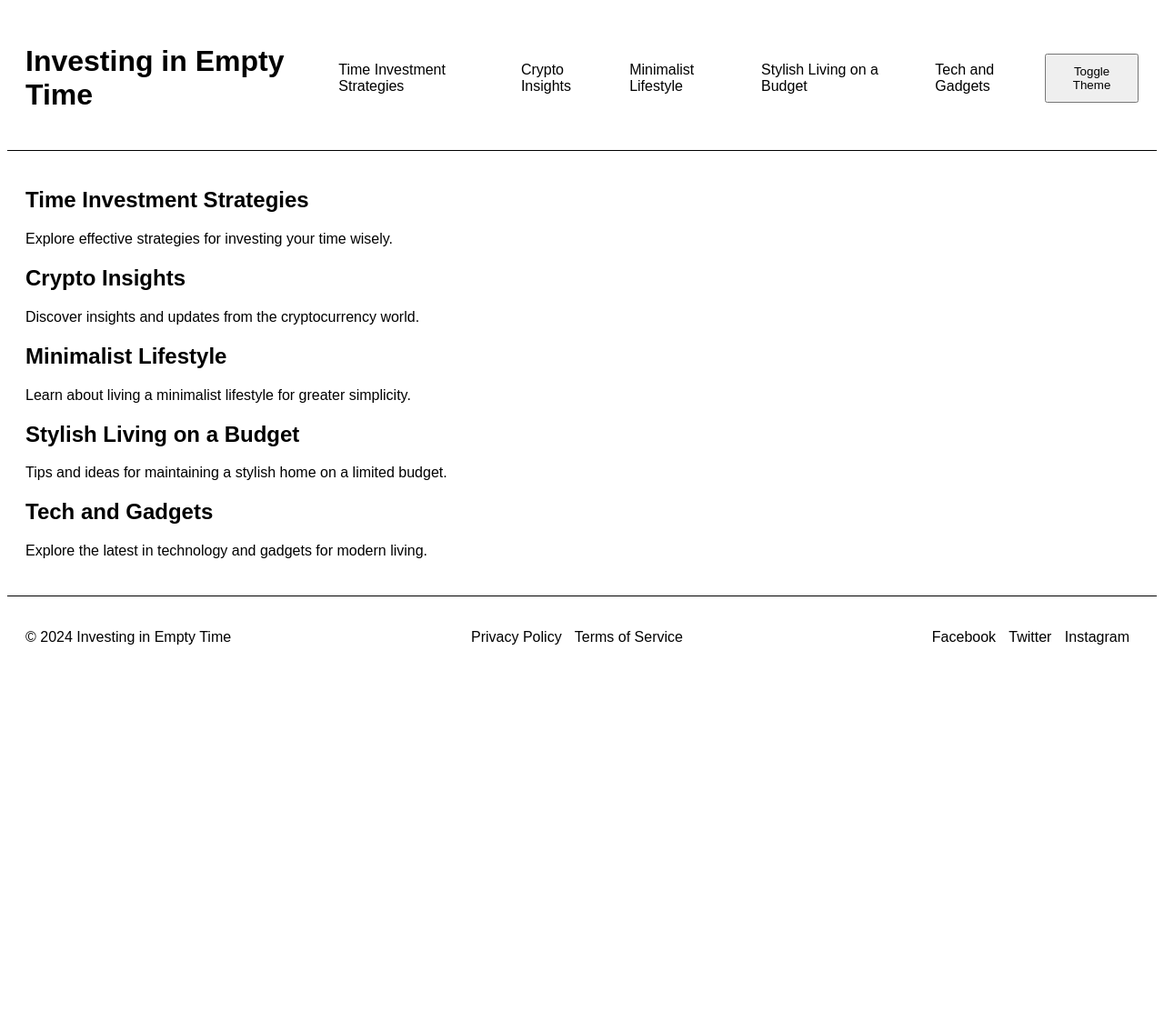
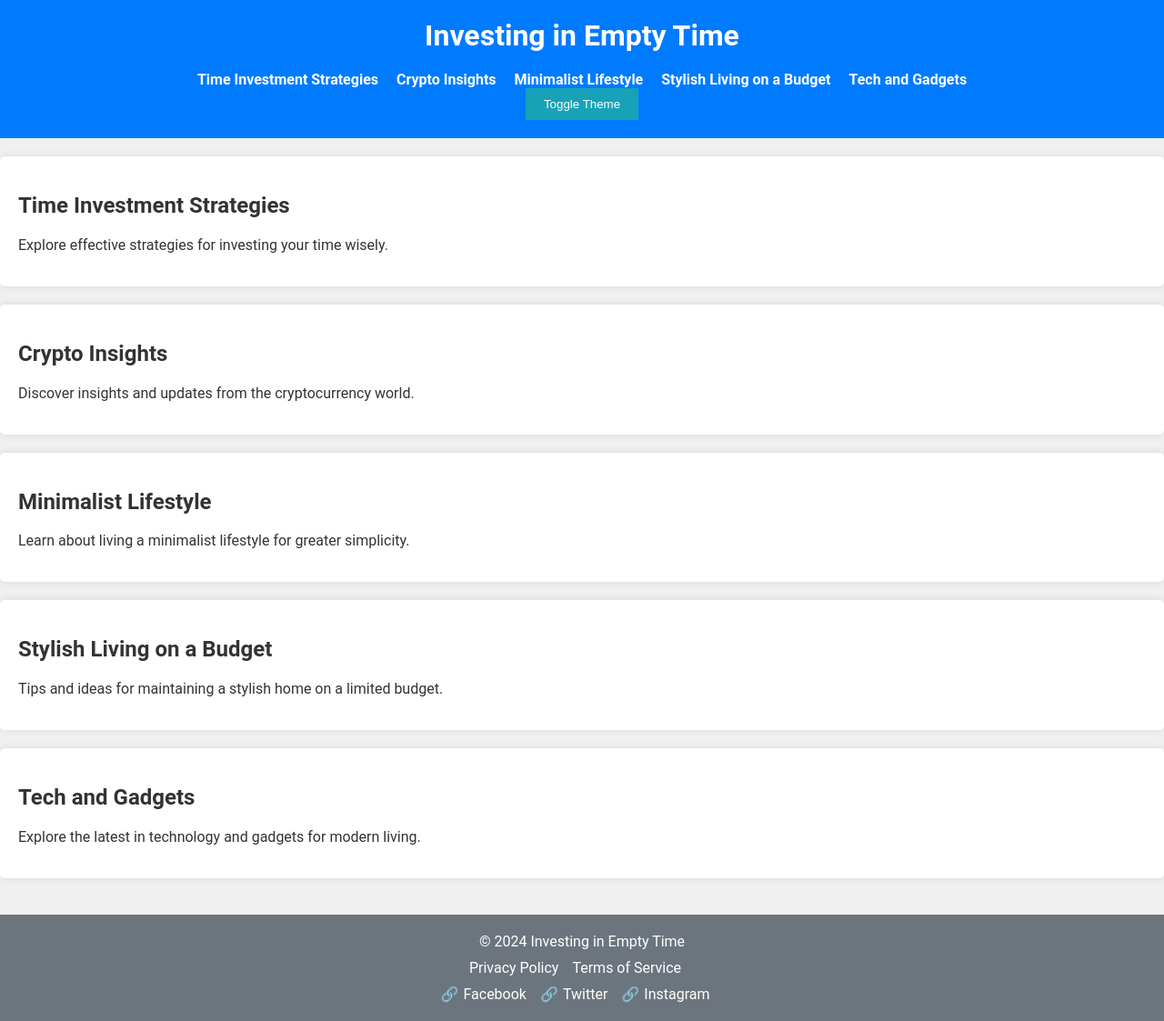
Before and after one commit to april19833/The-Empty-Time-Investor, a PHP site: page / in a window 1280 px wide. Shown: the whole page at 91% size. Before the commit the page ends 709 px from the top, so only its background shows below. Run offline with PHP 8.4, Linux system fonts and the light colour scheme.

Commit message:
Update style.css

```diff
--- a/style.css
+++ b/style.css
@@ -1,64 +1,121 @@
 :root {
-  --color-background: white;
-  --color-foreground: black;
+  --color-background: #f0f0f0;
+  --color-foreground: #333;
+  --color-primary: #007bff;
+  --color-secondary: #6c757d;
+  --color-accent: #17a2b8;
+  --font-body: 'Roboto', sans-serif;
 }
 
 body {
   background-color: var(--color-background);
   color: var(--color-foreground);
-  font-family: Arial, sans-serif;
+  font-family: var(--font-body);
+  margin: 0;
+  padding: 0;
 }
 
 .dark-theme {
-  --color-background: black;
-  --color-foreground: white;
+  --color-background: #1c1c1c;
+  --color-foreground: #f0f0f0;
+}
+
+.container {
+  width: 90%;
+  max-width: 1200px;
+  margin: 0 auto;
+  padding: 20px 0;
 }
 
 header {
-  padding: 20px;
-  display: flex;
-  justify-content: space-between;
-  align-items: center;
-  background-color: var(--color-background);
-  border-bottom: 1px solid var(--color-foreground);
+  background-color: var(--color-primary);
+  color: white;
+  padding: 20px 0;
+}
+
+header h1 {
+  margin: 0;
+  font-size: 2rem;
+  text-align: center;
 }
 
 nav ul {
-  list-style-type: none;
+  list-style: none;
   padding: 0;
   display: flex;
+  justify-content: center;
   gap: 20px;
+  margin: 20px 0 0 0;
 }
 
 nav a {
   text-decoration: none;
-  color: var(--color-foreground);
+  color: white;
+  font-weight: 700;
+  transition: color 0.3s;
+}
+
+nav a:hover {
+  color: var(--color-accent);
 }
 
 button {
-  padding: 10px;
+  display: block;
+  margin: 0 auto;
+  padding: 10px 20px;
+  background-color: var(--color-accent);
+  color: white;
+  border: none;
   cursor: pointer;
+  transition: background-color 0.3s;
+}
+
+button:hover {
+  background-color: var(--color-primary);
 }
 
 main {
-  padding: 20px;
+  padding: 20px 0;
+  background-color: var(--color-background);
 }
 
 section {
+  padding: 20px;
+  background-color: white;
+  border-radius: 5px;
+  box-shadow: 0 0 10px rgba(0, 0, 0, 0.1);
   margin-bottom: 20px;
 }
 
 footer {
-  padding: 20px;
-  border-top: 1px solid var(--color-foreground);
-  display: flex;
-  justify-content: space-between;
-  align-items: center;
-  background-color: var(--color-background);
+  background-color: var(--color-secondary);
+  color: white;
+  padding: 20px 0;
 }
 
 .footer-links a, .social-icons a {
   text-decoration: none;
-  color: var(--color-foreground);
-  margin-right: 10px;
+  color: white;
+  margin-right: 15px;
+  transition: color 0.3s;
 }
+
+.footer-links a:hover, .social-icons a:hover {
+  color: var(--color-accent);
+}
+
+.social-icons a::before {
+  content: '🔗';
+  margin-right: 5px;
+}
+
+footer p {
+  margin: 0;
+  text-align: center;
+}
+
+.footer-links, .social-icons {
+  display: flex;
+  justify-content: center;
+  margin-top: 10px;
+}
```
